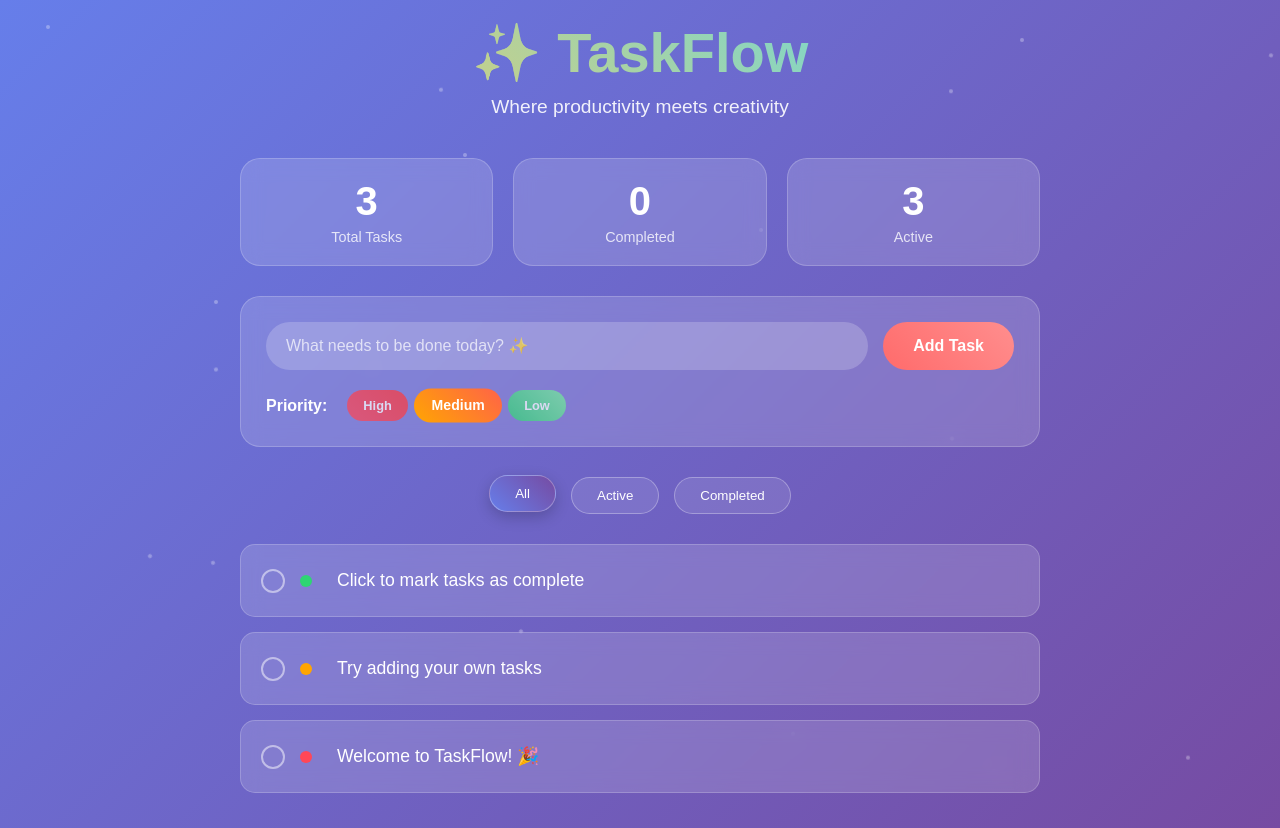
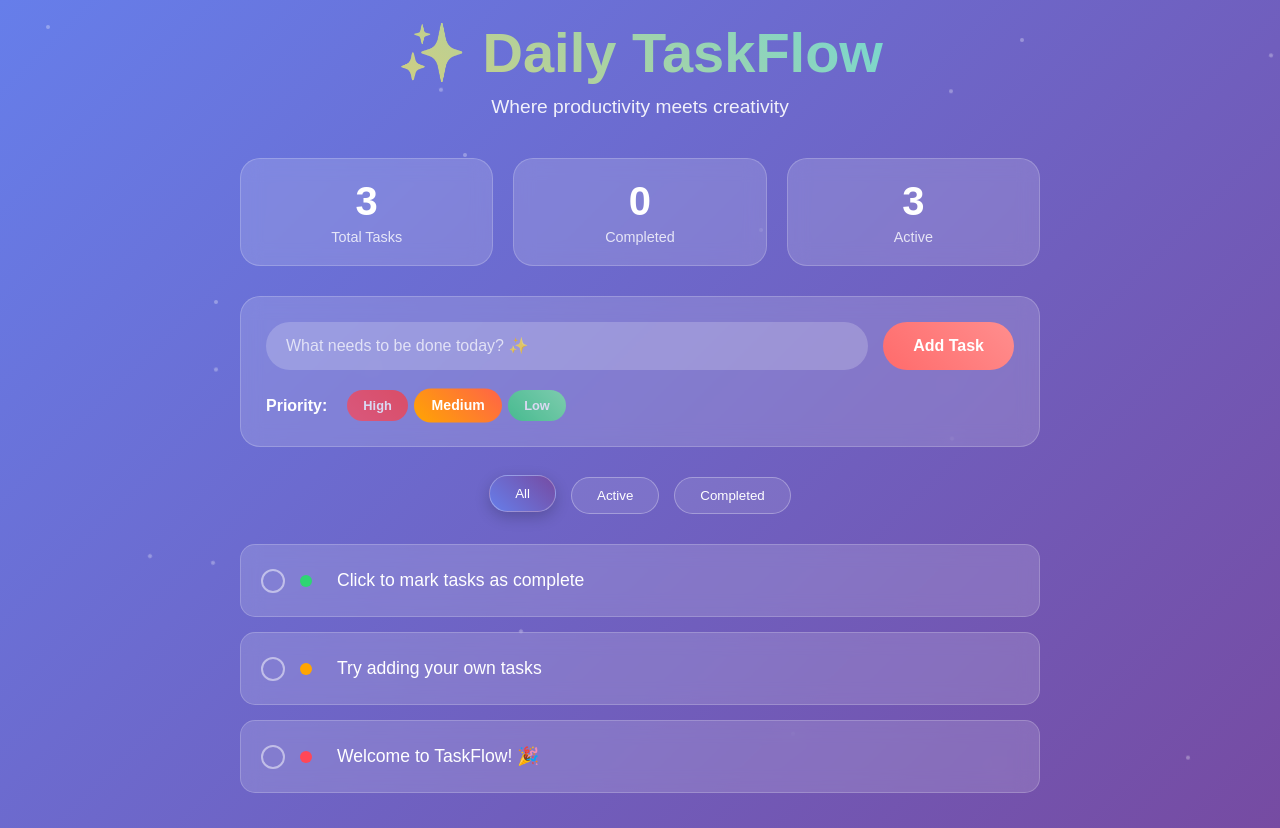
Before and after one commit to Madhulr/To-do-app, a plain HTML site: page Todo-basic.html in a window 1280 px wide. Drawn offline with Linux system fonts and the light colour scheme.

Commit message:
Updated Title of the app

```diff
--- a/Todo-basic.html
+++ b/Todo-basic.html
@@ -380,7 +380,7 @@
 
     <div class="container">
         <div class="header">
-            <h1>✨ TaskFlow</h1>
+            <h1>✨ Daily TaskFlow</h1>
             <p>Where productivity meets creativity</p>
         </div>
 
```
